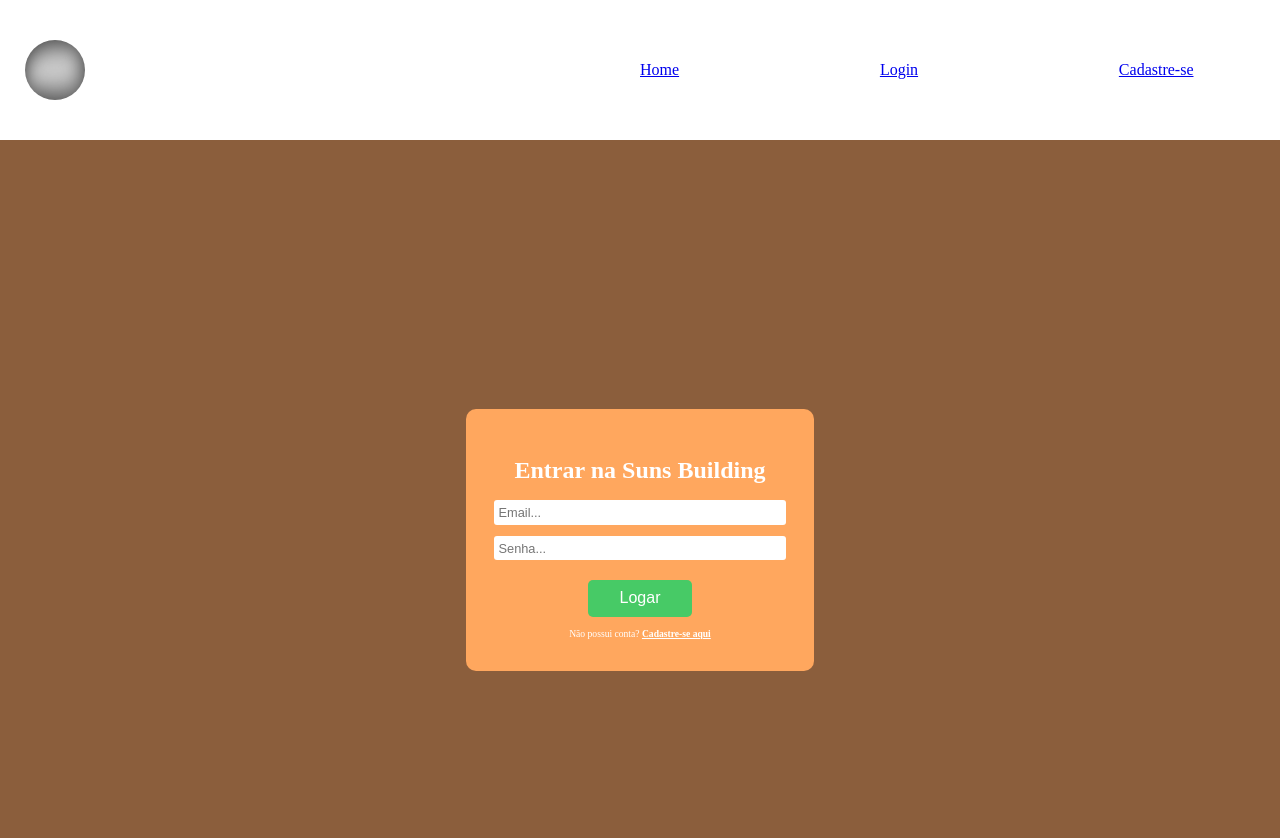
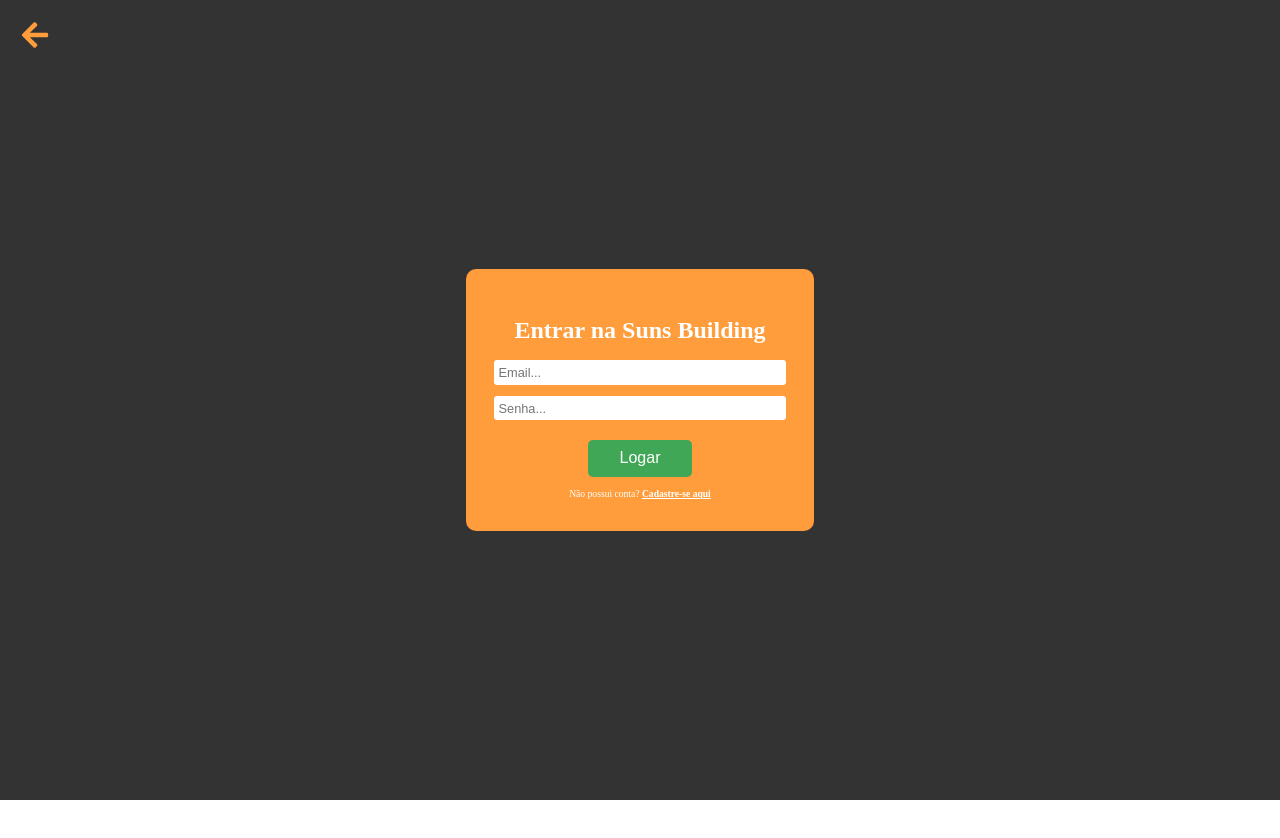
Before and after one commit to erickassis/Suns-building, a React (Vite) app: page /Login in a window 1280 px wide. Shown: the top 838 px of the page. After the commit the page ends 800 px from the top, so only its background shows below. Built offline with nearby package versions, Linux system fonts and the light colour scheme; no server answers; the database is empty.

Commit message:
Adicionadas novas rotas e alterações no CSS das páginas de login e cadastro

```diff
--- a/package.json
+++ b/package.json
@@ -12,7 +12,8 @@
   "dependencies": {
     "firebase": "^11.0.1",
     "react": "^18.3.1",
-    "react-dom": "^18.3.1"
+    "react-dom": "^18.3.1",
+    "react-icons": "^5.3.0"
   },
   "devDependencies": {
     "@eslint/js": "^9.13.0",
--- a/src/App.tsx
+++ b/src/App.tsx
@@ -1,5 +1,4 @@
 import AppRouter from "./pages/Router"
-
 
 export default function App() {
   return (
--- a/src/pages/Login.tsx
+++ b/src/pages/Login.tsx
@@ -1,3 +1,5 @@
+import { Link } from "react-router-dom";
+import { FaArrowLeft } from "react-icons/fa";
 import '../styles/LoginCadastro.css'
 import { useState } from "react";
 import { auth } from "../firebaseConfig";
@@ -17,6 +19,9 @@
     <>
       <div className="bkground">
         <div className="login">
+          <Link to="/" className="back-arrow">
+            <FaArrowLeft size={30} />
+          </Link>
             <h1>Entrar na Suns Building</h1>
             <div className="form">
               <input onChange={(e) => {setEmail(e.target.value)}} id="logarEmail" placeholder="Email..." type="text" />
@@ -24,7 +29,7 @@
               <button onClick={logar}>Logar</button>
             </div>
             <footer className="footerLogin">
-                <p>Não possui conta? <a href="#">Cadastre-se aqui</a></p>
+            <p>Não possui conta? <Link to="/Register">Cadastre-se aqui</Link></p>
             </footer>
         </div>
     </div>
--- a/src/pages/Register.tsx
+++ b/src/pages/Register.tsx
@@ -1,3 +1,5 @@
+import { Link } from "react-router-dom";
+import { FaArrowLeft } from "react-icons/fa";
 import '../styles/LoginCadastro.css'
 import { useState } from "react";
 import { auth } from "../firebaseConfig";
@@ -28,6 +30,9 @@
     <>
       <div className="bkground">
         <div className="login">
+          <Link to="/" className="back-arrow">
+            <FaArrowLeft size={34} />
+          </Link>
           <h1>Entrar na Suns Building</h1>
           <div className="form">
             <input onChange={(e) => {setEmail(e.target.value)}} id="email" placeholder="Email..." type="text" />
@@ -36,22 +41,9 @@
             <button onClick={logout}>Logout</button>
           </div>
           <footer className="footerLogin">
-            <p>Já possui conta? <a href="#">Faça login aqui</a></p>
+          <p>Já possui conta? <Link to="/Login">Faça login aqui</Link></p>
           </footer>
         </div>
-
-
-
-
-
-
-
-
-
-
-
-
-
         </div>
     </>
   )
--- a/src/pages/Router.tsx
+++ b/src/pages/Router.tsx
@@ -12,10 +12,10 @@
       <Routes>
         <Route path="/" element={<Header />}>
           <Route index element={<Home />} />
-            <Route path="Login" element={<Login />} />
-            <Route path="Register" element={<Register />} />
           <Route path="*" element={<NoPage />} />
         </Route>
+        <Route path="/Login" element={<Login />} />
+        <Route path="/Register" element={<Register />} />
       </Routes>
     </BrowserRouter>
   );
--- a/src/styles/LoginCadastro.css
+++ b/src/styles/LoginCadastro.css
@@ -6,14 +6,14 @@
     box-sizing: border-box;
 }
 .bkground{
-    background-color: #8b5e3c;
+    background-color: #333333;
     height: 100vh;
     display: flex;
     justify-content: center;
     align-items: center;
 }
 .login{
-    background-color: #ffa75e;
+    background-color: #ff9c3b;
     padding: 2rem;
     border-radius: 10px;
     text-align: center;
@@ -46,7 +46,7 @@
     font-size: 0.8rem;
 }
 button{
-    background-color: #47ca66;
+    background-color: #3fa755;
     color: #fff;
     padding: 0.6rem 2rem;
     border: none;
@@ -69,3 +69,21 @@
         text-decoration: underline;
         font-weight: bolder;
 }
+.back-arrow {
+    position: absolute;
+    top: 20px;
+    left: 20px;
+    color: #808080;
+    text-decoration: none;
+    font-size: 24px;
+
+    background: none;
+    border: none;
+    font-size: 1rem;
+    cursor: pointer;
+    color: #ff9c3b;
+}
+
+.back-arrow:hover {
+    color: #555555;
+}
```
Also changed, not shown: 1 other file (tests, documents, lock files or other folders). Lines whose indentation alone changed are shown as unchanged.
